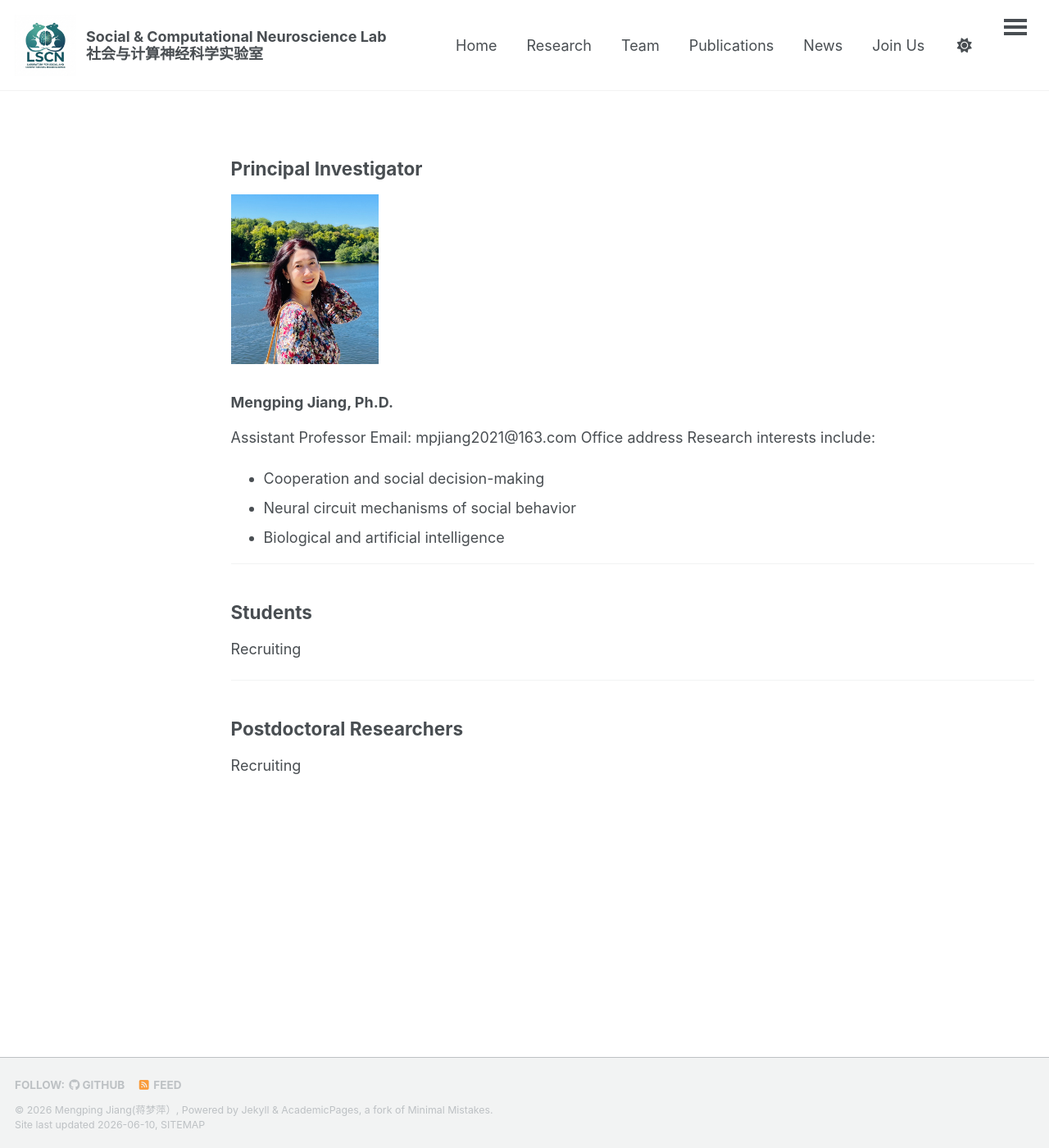
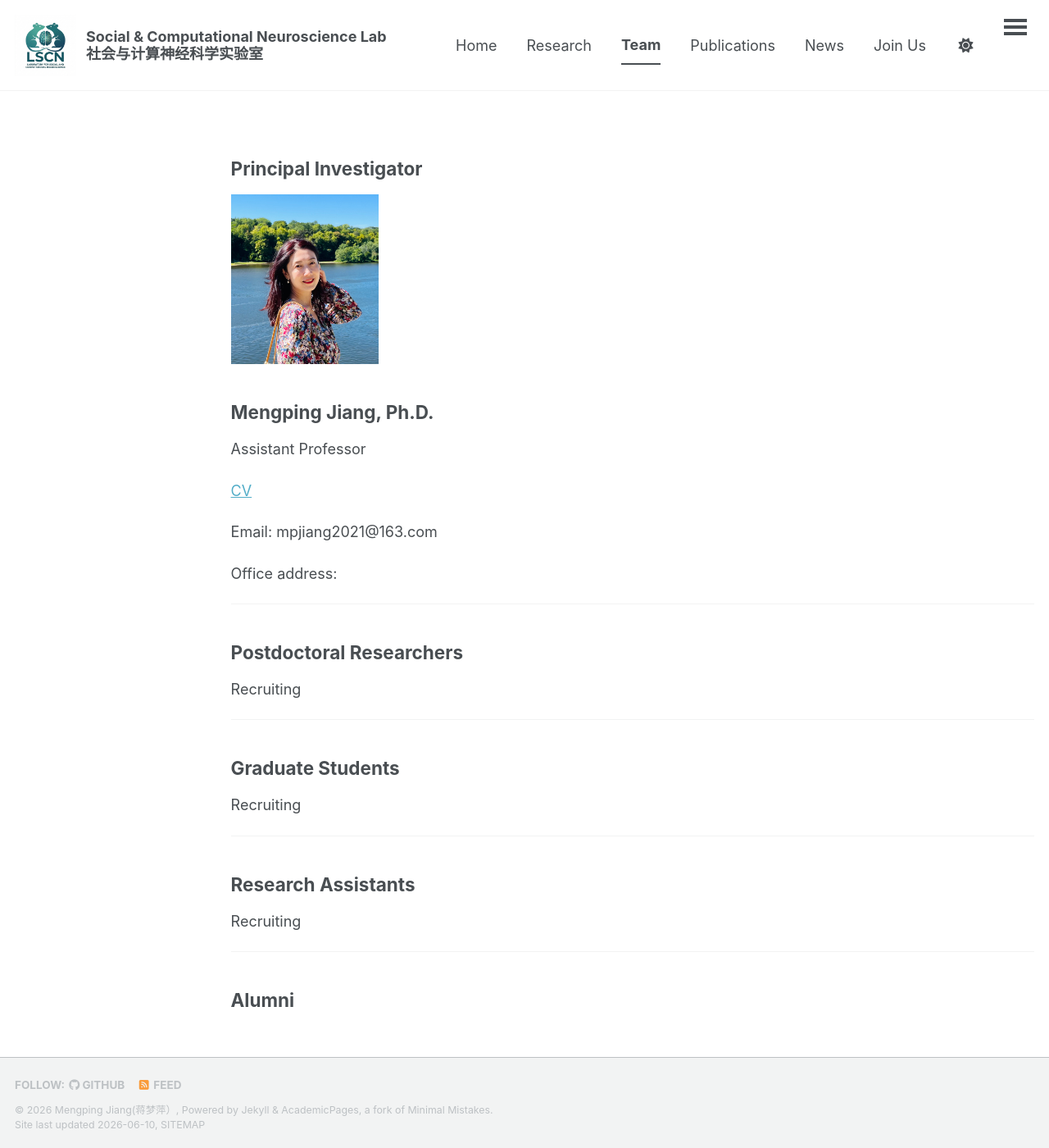
Before and after one commit to MengpingJiang/mengpingjiang.github.io, a Jekyll site: the page built from _pages/team.md, in a window 1280 px wide and 1400 px high. Shown: the whole window at 82% size. Built offline with Jekyll 4.4.1, drawn with Linux system fonts in a browser that asks for light colours; a script bundle is joined from its source files by our own code; library files that are not in the unit come from our copies.

Commit message:
Update and rename people.md to team.md

```diff
--- a/_pages/people.md
+++ b/_pages/team.md
@@ -13,24 +13,35 @@ redirect_from:
 
 <img src="/images/Mengping Jiang.jpeg" width="180">
 
-### Mengping Jiang, Ph.D.
+## Mengping Jiang, Ph.D.
 
 Assistant Professor
+
+[CV](/files/Mengping_Jiang_CV.pdf)
+
 Email: mpjiang2021@163.com
-Office address
-Research interests include:
-- Cooperation and social decision-making
-- Neural circuit mechanisms of social behavior
-- Biological and artificial intelligence
 
----
+Office address:
 
-## Students
-
-Recruiting
 
 ---
 
 ## Postdoctoral Researchers
 
 Recruiting
+
+---
+
+## Graduate Students
+
+Recruiting
+
+---
+
+## Research Assistants
+
+Recruiting
+
+---
+
+## Alumni
```
Also changed, not shown: other parts of _pages/team.md (+1 -1 lines).
